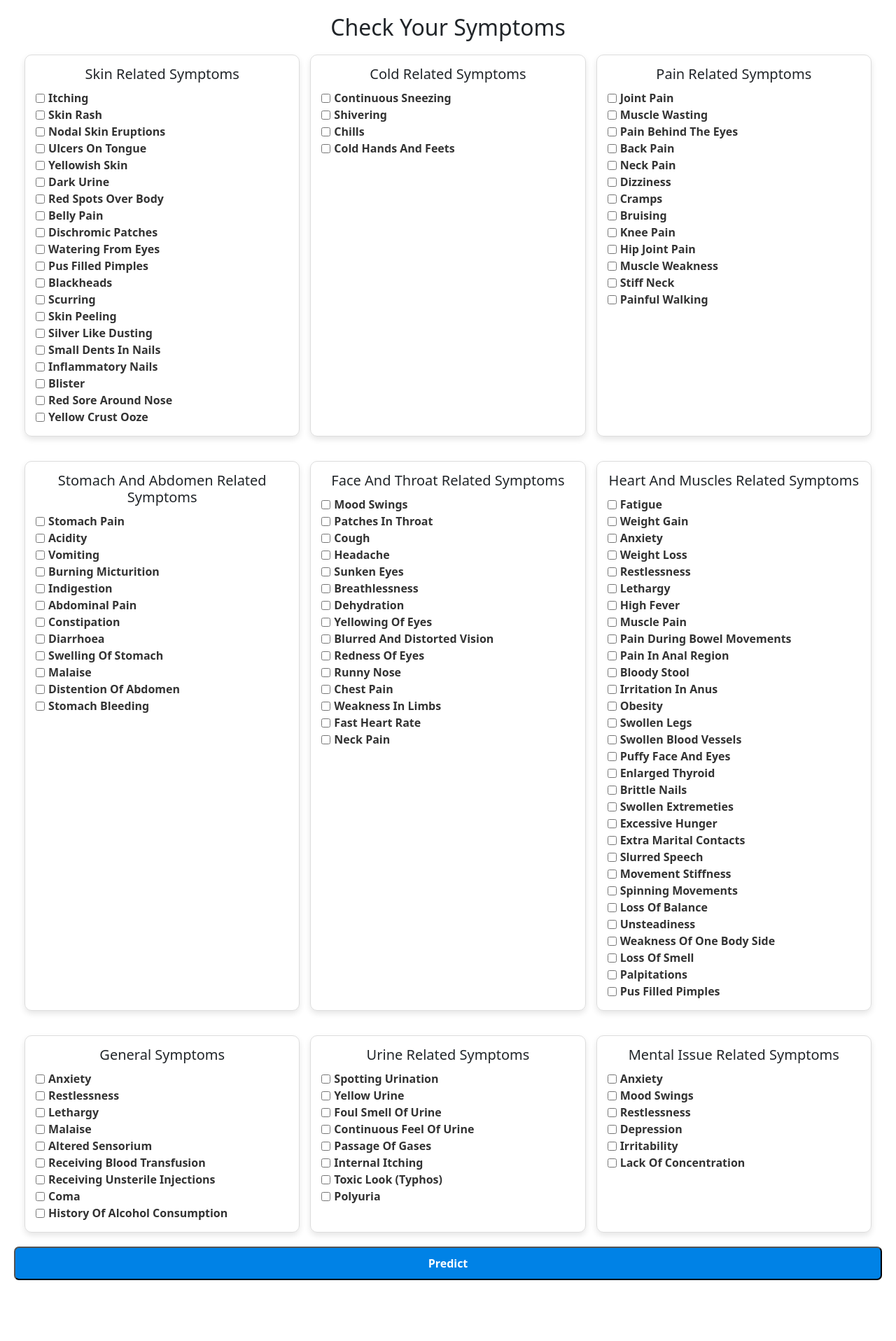
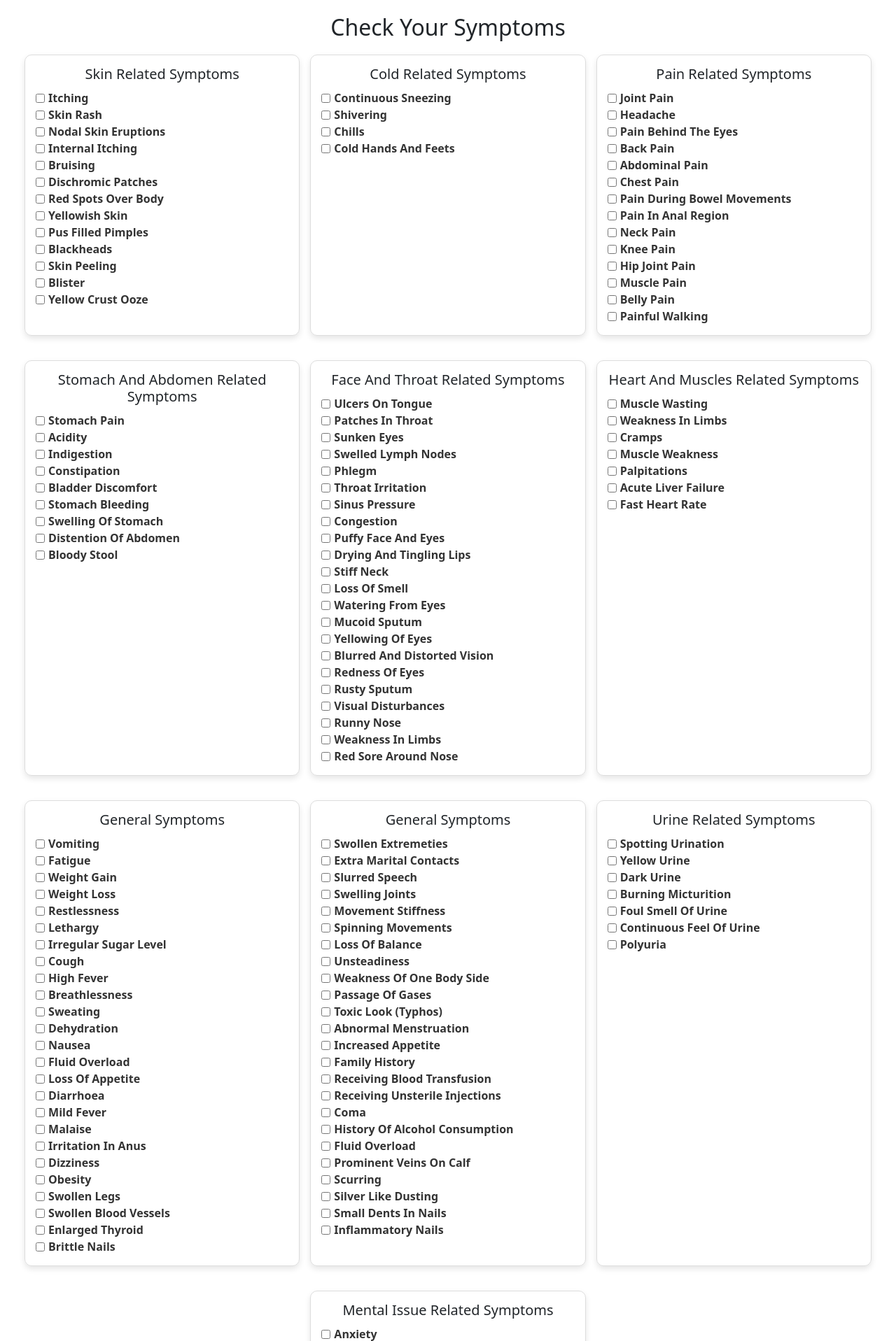
Before and after one commit to maruti-dalvi-03/symptoms-based-disease-prediction, a Flask app: page /symptons-based-prediction in a window 1280 px wide. Shown: the part 80-1997 px from the top of the page at 70% size. Before the commit the page ends 1910 px from the top, so only its background shows below. Run offline with Flask 3, Linux system fonts and the light colour scheme; parts of the project's set-up code (start-up, migrations or seed data) failed here and were passed over.

Commit message:
ui updated

```diff
--- a/app.py
+++ b/app.py
@@ -41,33 +41,45 @@
       'red_sore_around_nose', 'yellow_crust_ooze']
 
 
+
 subcategories = {
-    'skin_related_symptoms': ['itching', 'skin_rash', 'nodal_skin_eruptions', 'ulcers_on_tongue', 'yellowish_skin', 'dark_urine',
-                     'red_spots_over_body', 'belly_pain', 'dischromic _patches', 'watering_from_eyes', 'pus_filled_pimples',
-                     'blackheads', 'scurring', 'skin_peeling', 'silver_like_dusting', 'small_dents_in_nails', 'inflammatory_nails',
-                     'blister', 'red_sore_around_nose', 'yellow_crust_ooze'],
+    'skin_related_symptoms': ['itching', 'skin_rash', 'nodal_skin_eruptions', 'internal_itching', 'bruising',
+                              'dischromic _patches', 'red_spots_over_body', 'yellowish_skin', 'pus_filled_pimples',
+                              'blackheads', 'skin_peeling', 'blister', 'yellow_crust_ooze'],
+
     'cold_related_symptoms': ['continuous_sneezing', 'shivering', 'chills', 'cold_hands_and_feets'],
-    'pain_related_symptoms': ['joint_pain', 'muscle_wasting', 'pain_behind_the_eyes', 'back_pain', 'neck_pain', 'dizziness', 'cramps',
-                     'bruising', 'knee_pain', 'hip_joint_pain', 'muscle_weakness', 'stiff_neck', 'painful_walking'],
-    'stomach_and_abdomen_related_symptoms': ['stomach_pain', 'acidity', 'vomiting', 'burning_micturition', 'indigestion', 'abdominal_pain',
-                                    'constipation', 'diarrhoea', 'swelling_of_stomach', 'malaise', 'distention_of_abdomen',
-                                    'stomach_bleeding'],
-    'face_and_throat_related_symptoms': ['mood_swings', 'patches_in_throat', 'cough', 'headache', 'sunken_eyes', 'breathlessness',
-                                'dehydration', 'yellowing_of_eyes', 'blurred_and_distorted_vision', 'redness_of_eyes',
-                                'runny_nose', 'chest_pain', 'weakness_in_limbs', 'fast_heart_rate', 'neck_pain'],
-    'heart_and_muscles_related_symptoms': ['fatigue', 'weight_gain', 'anxiety', 'weight_loss', 'restlessness',
-                                  'lethargy', 'high_fever', 'muscle_pain', 'pain_during_bowel_movements', 'pain_in_anal_region',
-                                  'bloody_stool', 'irritation_in_anus', 'obesity', 'swollen_legs', 'swollen_blood_vessels',
-                                  'puffy_face_and_eyes', 'enlarged_thyroid', 'brittle_nails', 'swollen_extremeties',
-                                  'excessive_hunger', 'extra_marital_contacts', 'slurred_speech', 'movement_stiffness',
-                                  'spinning_movements', 'loss_of_balance', 'unsteadiness', 'weakness_of_one_body_side',
-                                  'loss_of_smell', 'palpitations', 'pus_filled_pimples'],
-    'general_symptoms': ['anxiety', 'restlessness', 'lethargy', 'malaise', 'altered_sensorium', 'receiving_blood_transfusion',
-                'receiving_unsterile_injections', 'coma', 'history_of_alcohol_consumption'],
-    'urine_related_symptoms': ['spotting_urination', 'yellow_urine', 'foul_smell_of urine', 'continuous_feel_of_urine', 'passage_of_gases',
-                      'internal_itching', 'toxic_look_(typhos)', 'polyuria'],
-    'mental_issue_related_symptoms': ['anxiety', 'mood_swings', 'restlessness', 'depression', 'irritability', 'lack_of_concentration']
+
+    'pain_related_symptoms': ['joint_pain', 'headache', 'pain_behind_the_eyes', 'back_pain', 'abdominal_pain', 'chest_pain', 'pain_during_bowel_movements', 'pain_in_anal_region',
+                              'neck_pain', 'knee_pain', 'hip_joint_pain', 'muscle_pain', 'belly_pain', 'painful_walking'],
+
+    'stomach_and_abdomen_related_symptoms': ['stomach_pain', 'acidity', 'indigestion', 'constipation', 'bladder_discomfort',
+                                             'stomach_bleeding', 'swelling_of_stomach', 'distention_of_abdomen', 'bloody_stool'],
+
+    'face_and_throat_related_symptoms': ['ulcers_on_tongue', 'patches_in_throat', 'sunken_eyes', 'swelled_lymph_nodes','phlegm','throat_irritation','sinus_pressure','congestion',
+                                         'puffy_face_and_eyes','drying_and_tingling_lips','stiff_neck','loss_of_smell','watering_from_eyes','mucoid_sputum',
+                                         'yellowing_of_eyes', 'blurred_and_distorted_vision', 'redness_of_eyes','rusty_sputum','visual_disturbances',
+                                          'runny_nose', 'weakness_in_limbs','red_sore_around_nose'],
+
+    'heart_and_muscles_related_symptoms': ['muscle_wasting', 'weakness_in_limbs', 'cramps', 'muscle_weakness', 'palpitations',
+                                           'acute_liver_failure', 'fast_heart_rate' ],
+
+    'general_symptoms': ['vomiting','fatigue','weight_gain','weight_loss','restlessness','lethargy','irregular_sugar_level','cough',
+                         'high_fever','breathlessness','sweating','dehydration','nausea','fluid_overload','loss_of_appetite','diarrhoea','mild_fever',
+                         'malaise','irritation_in_anus','dizziness','obesity','swollen_legs','swollen_blood_vessels',
+                         'enlarged_thyroid','brittle_nails'],
+
+    'general_symptoms ': ['swollen_extremeties','extra_marital_contacts','slurred_speech','swelling_joints','movement_stiffness','spinning_movements',
+                         'loss_of_balance','unsteadiness','weakness_of_one_body_side','passage_of_gases','toxic_look_(typhos)',
+                         'abnormal_menstruation','increased_appetite','family_history','receiving_blood_transfusion','receiving_unsterile_injections',
+                         'coma','history_of_alcohol_consumption','fluid_overload','prominent_veins_on_calf','scurring',
+                         'silver_like_dusting','small_dents_in_nails','inflammatory_nails'],
+
+    'urine_related_symptoms': ['spotting_urination', 'yellow_urine', 'dark_urine','burning_micturition', 'foul_smell_of urine',
+                               'continuous_feel_of_urine', 'polyuria'],
+
+    'mental_issue_related_symptoms': ['anxiety', 'mood_swings', 'depression', 'irritability', 'excessive_hunger', 'lack_of_concentration', 'altered_sensorium']
 }
+
 
 # List of diseases
 disease = ['Fungal infection', 'Allergy', 'GERD', 'Chronic cholestasis', 'Drug Reaction',
--- a/static/style.css
+++ b/static/style.css
@@ -454,6 +454,7 @@
   overflow: hidden;
   transition: transform 0.5s, box-shadow 0.5s;
   box-shadow: 0 4px 8px rgba(0, 0, 0, 0.1);
+  min-width: 350px;
 }
 
 .service-container .item:hover {
@@ -461,6 +462,9 @@
   box-shadow: 0 8px 16px rgba(0, 0, 0, 0.2);
 }
 
+.service-container img{
+  height: 65px;
+}
 
 
 /*   Diabetes Prdiction  */
```
Also changed, not shown: templates/allServices.html (+35 -21 lines), static/img/diabetes.jpeg (added), static/img/heart.jpeg (added).
